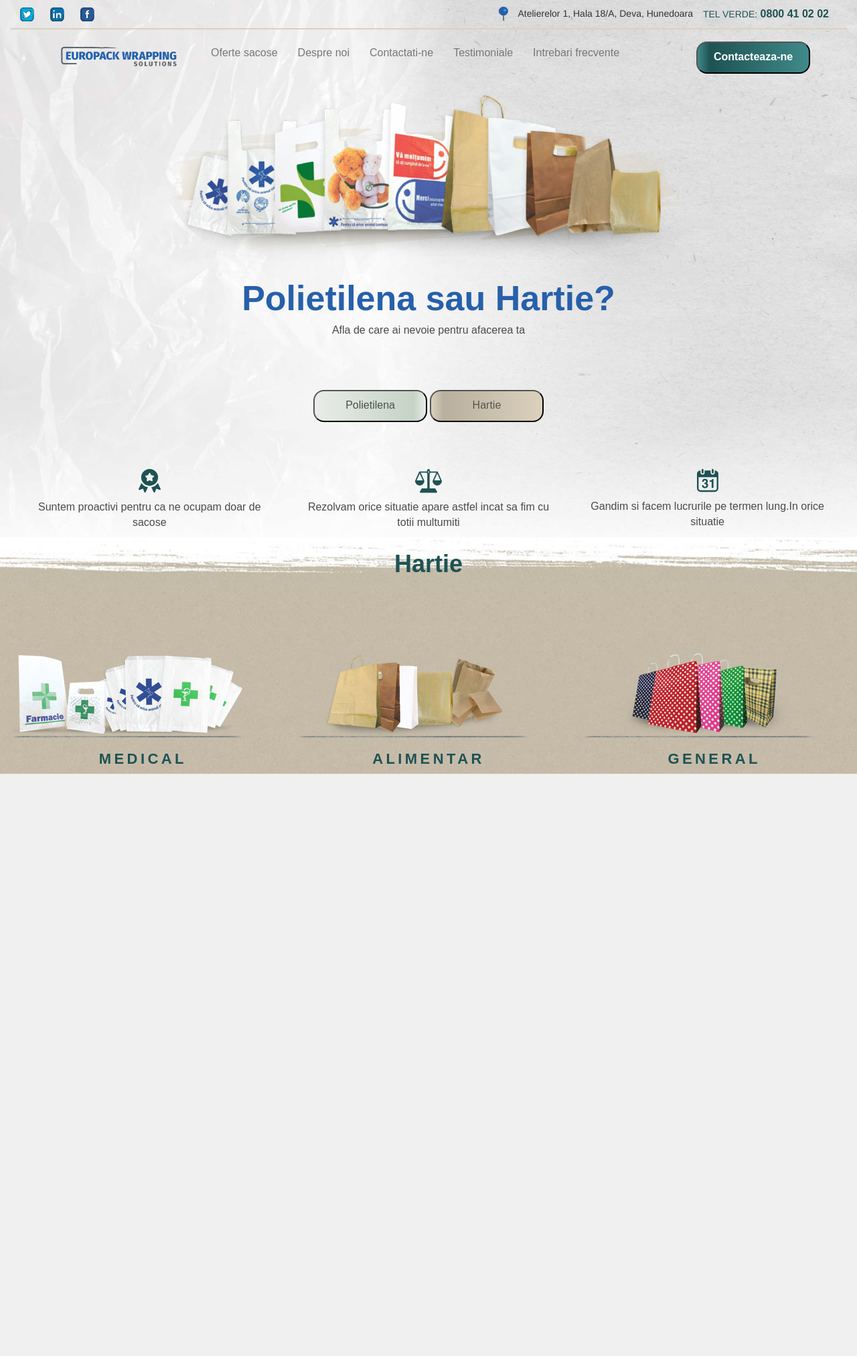
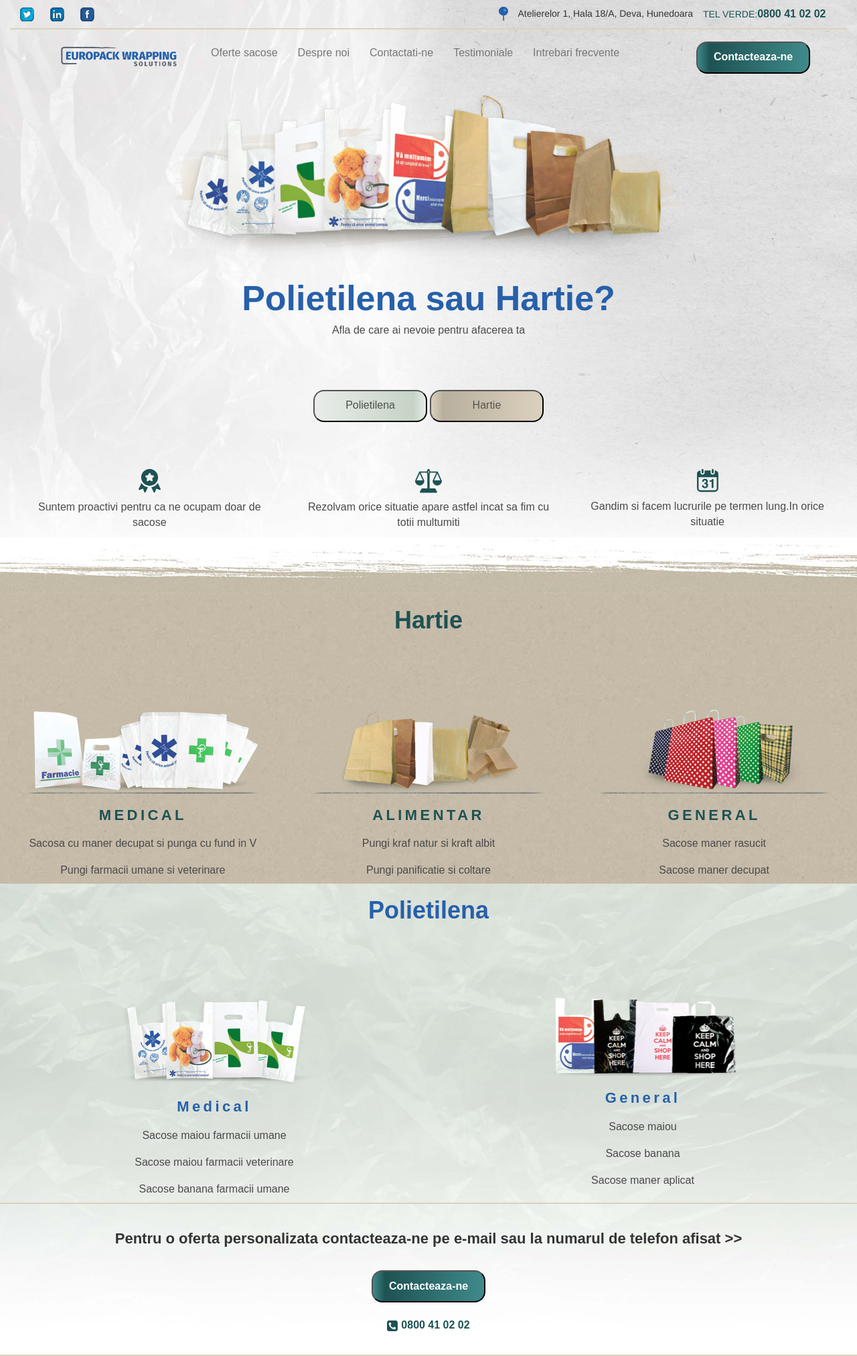
Before and after one commit to AlexVyi/europackwrapping, a PHP site: page / in a window 1280 px wide. Shown: the whole page at 67% size. Before the commit the page ends 1155 px from the top, so only its background shows below. Run offline with PHP 8.4, Linux system fonts and the light colour scheme.

Commit message:
finished until polietilena row

```diff
--- a/index.html
+++ b/index.html
@@ -7,7 +7,7 @@
     <meta name="viewport" content="width=device-width,initial-scale=1">
     <meta name="description" content="sacose personalizate">
     <title>Sacose personalizate din polietilena si hartie</title>
-    <link href="https://fonts.googleapis.com/css?family=Fira+Sans|Fira+Sans:b|Fira+Sans:Extra-Bold" rel="stylesheet">
+    <link href="https://fonts.googleapis.com/css?family=Fira+Sans:500,500i,700,700i,800,800i" rel="stylesheet">
     <link rel="stylesheet" href="Plugins/bootstrap/dist/css/bootstrap.min.css">
     <link rel="stylesheet" href="main.css" type="text/css" media="all">
     <link rel="stylesheet" href="middle.css" type="text/css" media="all">
@@ -24,7 +24,7 @@
             </div>
 
             <div class="col-lg-7 col-sm-9 col-md-8">
-            <p class="tel">TEL VERDE:<span class="telverde"> 0800 41 02 02</span></p>
+                <p class="tel">TEL VERDE:<span class="telverde">0800 41 02 02</span></p>
                 <address style="float: right;margin-bottom: 0">
                     Atelierelor 1, Hala 18/A, Deva, Hunedoara
                 </address>
@@ -75,15 +75,15 @@
             <button id="landingBtnHartie"><a href="" id="landingBtnHartieA">Hartie</a></button>
         </div>
         <div class="row text-center" style="margin-top: 70px">
-        <div class="col-md-4 col-xs-4">
+            <div class="col-md-4 col-xs-12">
                 <img src="img/003-medal.svg">
                 <p class="landingP">Suntem proactivi pentru ca ne ocupam doar de sacose</p>
             </div>
-        <div class="col-md-4 col-xs-4">
+            <div class="col-md-4 col-xs-12">
                 <img src="img/002-law-scales.svg">
                 <p class="landingP">Rezolvam orice situatie apare astfel incat sa fim cu totii multumiti</p>
             </div>
-        <div class="col-md-4 col-xs-4">
+            <div class="col-md-4 col-xs-12">
                 <img src="img/001-time.svg">
                 <p class="landingP">Gandim si facem lucrurile pe termen lung.In orice situatie</p>
             </div>
@@ -92,23 +92,59 @@
 </div>
 
 <div class="container-fluid" id="middleContainer">
-    <div class="row text-center" id="paperRow">
-        <h1 id="middleH1">Hartie</h1>
+    <div class="row text-center" id="paperRow" style="height: 84px">
     </div>
     <div class="row text-center" id="paperRowMiddle">
-        <div class="col-md-4 col-xs-4"  style="margin-top: 100px">
-            <img src="img/hartie-image-medical.jpg" class="img-responsive">
+        <h1 id="middleH1Paper">Hartie</h1>
+        <div class="col-md-4 col-xs-12"  style="margin-top: 100px">
+            <img src="img/hartie-image-medical.jpg">
             <h3 class="paperRowH3">MEDICAL</h3>
+            <a href="" class="paperRowA">Sacosa cu maner decupat si punga cu fund in V</a><br>
+            <a href="" class="paperRowA">Pungi farmacii umane si veterinare</a>
         </div>
-        <div class="col-md-4 col-xs-4"  style="margin-top: 100px">
-            <img src="img/hartie-image-general.jpg" class="img-responsive">
+        <div class="col-md-4 col-xs-12"  style="margin-top: 100px">
+            <img src="img/hartie-image-general.jpg">
             <h3 class="paperRowH3">ALIMENTAR</h3>
+            <a href="" class="paperRowA">Pungi kraf natur si kraft albit</a><br>
+            <a href="" class="paperRowA">Pungi panificatie si coltare</a>
         </div>
-        <div class="col-md-4 col-xs-4"  style="margin-top: 100px">
-            <img src="img/hartie-image-general-buline.jpg" class="img-responsive">
+        <div class="col-md-4 col-xs-12"  style="margin-top: 100px">
+            <img src="img/hartie-image-general-buline.jpg">
             <h3 class="paperRowH3">GENERAL</h3>
+            <a href="" class="paperRowA">Sacose maner rasucit</a><br>
+            <a href="" class="paperRowA">Sacose maner decupat</a>
         </div>
     </div>
+    <div class="row text-center" id="poliRowMiddle">
+        <h1 id="middleH1Poli">Polietilena</h1>
+        <div class="col-md-6 col-xs-12" style="margin-top: 100px">
+            <img src="img/plastic-image-medical.png">
+            <h3 class="poliRowH3">Medical</h3>
+            <a href="" class="poliRowA">Sacose maiou farmacii umane</a><br>
+            <a href="" class="poliRowA">Sacose maiou farmacii veterinare</a><br>
+            <a href="" class="poliRowA">Sacose banana farmacii umane</a><br>
+        </div>
+        <div class="col-md-6 col-xs-12">
+            <img src="img/plastic-image-general.png" style="margin-top: 100px">
+            <h3 class="poliRowH3">General</h3>
+            <a href="" class="poliRowA">Sacose maiou</a><br>
+            <a href="" class="poliRowA">Sacose banana</a><br>
+            <a href="" class="poliRowA">Sacose maner aplicat</a><br>
+        </div>
+        <div class="row">
+                <div class="col-md-12 col-xs-12">
+                    <div class="borderBottomMiddleContainer"></div>
+                     <h2 id="borderBottomMiddleContainerH2">Pentru o oferta personalizata contacteaza-ne pe e-mail sau la numarul de telefon afisat >></h2>
+                </div>
+                <div class="col-md-12 col-xs-12">
+                    <button id="borderBottomMiddleContainerBtn"><a href="" id="borderBottomMiddleContainerA">Contacteaza-ne</a></button>
+                    <p id="telVerde"><span style="margin-right: 5px"><img src="img/shape.svg" ></span>0800 41 02 02</p>
+                    <div class="borderBottomMiddleContainer"></div>
+                </div>
+
+         </div>
+     </div><!--end row id="poliRowMiddle"-->
+
 </div>
 
 
--- a/main.css
+++ b/main.css
@@ -83,9 +83,9 @@ li > a {
 
 }
 #landingH1 {
-    font-family: FiraSans-ExtraBold,sans-serif;
+    font-family: FiraSans,sans-serif;
     font-size: 52px;
-    font-weight: 900 ;
+    font-weight: 800 ;
     text-align: center;
     color: #2760aa;
 }
--- a/middle.css
+++ b/middle.css
@@ -6,15 +6,15 @@
     background-size:contain;
 
 }
-#middleH1{
-    font-family: FiraSans,sans-serif;
+#middleH1Paper{
+    font-family: 'FiraSans',sans-serif;
     font-size: 36px;
     font-weight: 800;
     text-align: center;
     color: #1e5253;
 }
 .paperRowH3 {
-    font-family: FiraSans,sans-serif;
+    font-family: 'FiraSans',sans-serif;
     font-size: 22px;
     font-weight: bold;
     letter-spacing: 4.4px;
@@ -31,3 +31,81 @@
         color: #1e5253;
     }
 }
+.paperRowA{
+    display: inline-table;
+    font-family: FiraSans,sans-serif;
+    font-size: 16px;
+    font-weight: 500;
+    line-height: 2.5;
+    text-align: center;
+    color: #4a4a4a;
+}
+#poliRowMiddle{
+    background: url(img/textured-polietilena.jpg);
+    background-size:cover;
+
+}
+#middleH1Poli{
+    font-family: FiraSans,sans-serif;
+    font-size: 36px;
+    font-weight: 800;
+    text-align: center;
+    color: #2760aa;
+}
+.poliRowH3{
+    font-family: FiraSans,sans-serif;
+    font-size: 22px;
+    font-weight: bold;
+    font-style: normal;
+    font-stretch: normal;
+    line-height: normal;
+    letter-spacing: 4.4px;
+    text-align: center;
+    color: #2760aa;
+}
+.poliRowA{
+    font-family: FiraSans,sans-serif;
+    font-size: 16px;
+    font-weight: 500;
+    line-height: 2.5;
+    text-align: center;
+    color: #4a4a4a;
+}
+.borderBottomMiddleContainer{
+    height: 2px;
+    background-color: #dbd1bd;
+    width: 100%;
+}
+#borderBottomMiddleContainerH2{
+    margin-top: 40px;
+    font-family: FiraSans,sans-serif;
+    font-size: 22px;
+    font-weight: bold;
+}
+#borderBottomMiddleContainerBtn{
+    margin-top: 25px;
+    width: 170px;
+    height: 48px;
+    border-radius: 16px;
+    background-image: linear-gradient(to left, #408a8b, #1e5253 89%, #3f8a8b);
+
+}
+#borderBottomMiddleContainerA{
+    font-family: FiraSans,sans-serif;
+    font-size: 16px;
+    font-weight: 800;
+    text-align: center;
+    color: #ffffff;
+}
+#telVerde{
+    margin-top: 25px;
+    margin-bottom: 35px;
+    font-family: FiraSans,sans-serif;
+    font-size: 16px;
+    font-weight: 800;
+    font-style: normal;
+    font-stretch: normal;
+    line-height: normal;
+    letter-spacing: normal;
+    color: #1e5253;
+}
```
Also changed, not shown: img/hartie-image-medical-copy-3@2x.png (added), img/hartie-image-medical-copy-3@3x.png (added), img/hartie-image-medical-copy-4@2x.png (added), img/hartie-image-medical-copy-4@3x.png (added), img/plastic-image-general.png (added), img/plastic-image-medical.png (added), img/shape.svg (added), img/textured-polietilena.jpg (added), img/textured-polietilena@2x.jpg (added), img/textured-polietilena@3x.jpg (added), 2 other files. Lines whose indentation alone changed are shown as unchanged.
